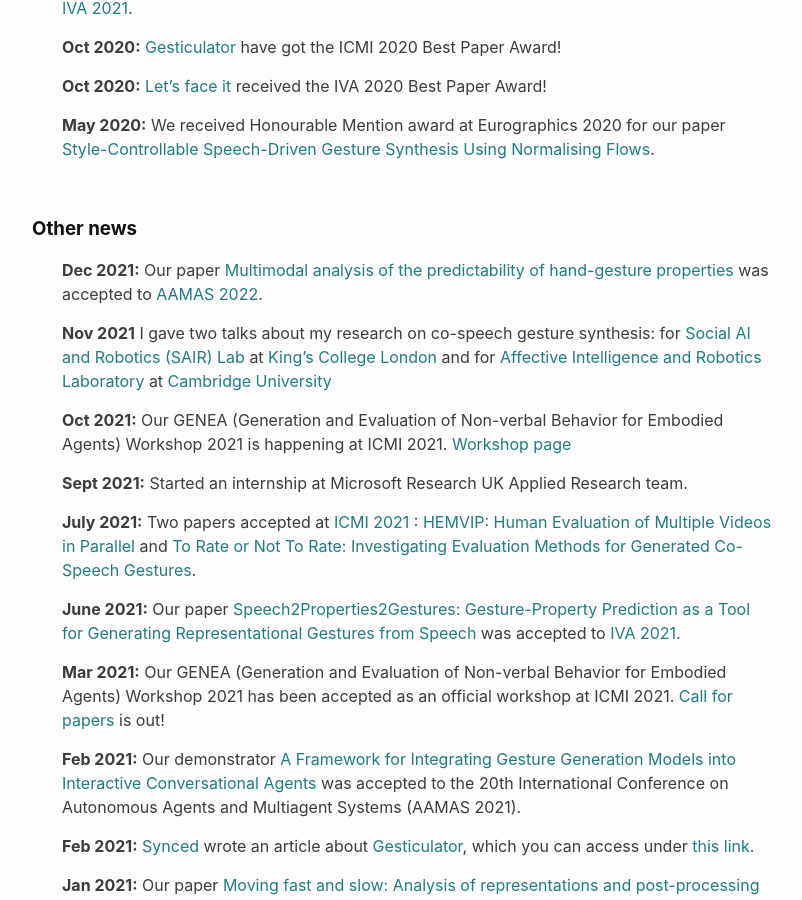
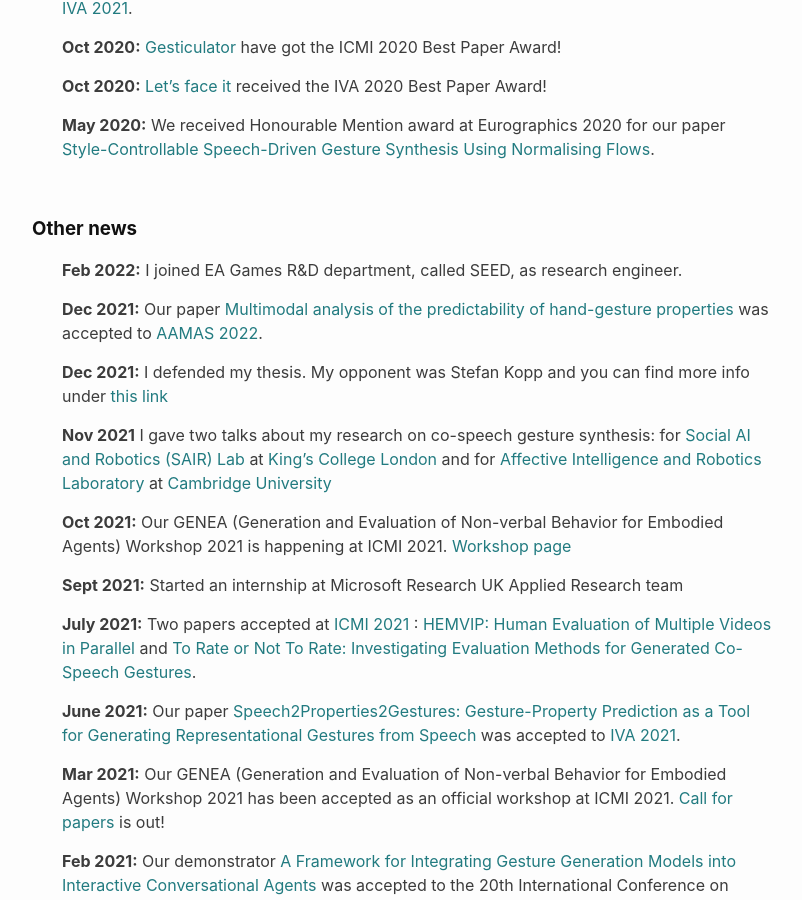
Before and after one commit to Svito-zar/Svito-zar.github.io, a Jekyll site: the page built from index.md, in a window 1280 px wide and 900 px high, scrolled down 539 px. Shown: the whole window, without its empty margins (238-1040 px from the left). Built offline with Jekyll 4.4.1, drawn with Linux system fonts in a browser that asks for light colours.

Commit message:
A small update

```diff
--- a/index.md
+++ b/index.md
@@ -27,10 +27,12 @@ My research is on machine learning models for non-verbal behavior generation, su
 <br>
 ### **Other news**
 
+* <strong>Feb 2022:</strong> I joined EA Games R&D department, called SEED, as research engineer.
 * <strong>Dec 2021:</strong> Our paper [Multimodal analysis of the predictability of hand-gesture properties](https://arxiv.org/abs/2108.05762) was accepted to [AAMAS 2022](https://aamas2022-conference.auckland.ac.nz/).
+* <strong>Dec 2021:</strong> I defended my thesis. My opponent was Stefan Kopp and you can find more info under [this link](https://svito-zar.github.io/defence/)
 * <strong>Nov 2021</strong> I gave two talks about my research on co-speech gesture synthesis: for [Social AI and Robotics (SAIR) Lab](https://sairlab.github.io/) at [King's College London](https://www.kcl.ac.uk/) and for [Affective Intelligence and Robotics Laboratory](https://cambridge-afar.github.io/) at [Cambridge University](https://www.cam.ac.uk/)
 * <strong>Oct 2021:</strong> Our GENEA (Generation and Evaluation of Non-verbal Behavior for Embodied Agents) Workshop 2021 is happening at ICMI 2021. [Workshop page](https://genea-workshop.github.io/2021/)
-* <strong>Sept 2021:</strong> Started an internship at Microsoft Research UK Applied Research team.
+* <strong>Sept 2021:</strong> Started an internship at Microsoft Research UK Applied Research team
 * <strong>July 2021:</strong> Two papers accepted at [ICMI 2021](https://icmi.acm.org/2021/) : [HEMVIP: Human Evaluation of Multiple Videos in Parallel](https://arxiv.org/abs/2101.11898) and [To Rate or Not To Rate: Investigating Evaluation Methods for Generated Co-Speech Gestures](https://arxiv.org/abs/2108.05709).
 * <strong>June 2021:</strong> Our paper [Speech2Properties2Gestures: Gesture-Property Prediction as a Tool for Generating Representational Gestures from Speech](https://dl.acm.org/doi/pdf/10.1145/3472306.3478333) was accepted to [IVA 2021](https://sites.google.com/view/iva2021/).
 * <strong>Mar 2021:</strong> Our GENEA (Generation and Evaluation of Non-verbal Behavior for Embodied Agents) Workshop 2021 has been accepted as an official workshop at ICMI 2021. [Call for papers](https://genea-workshop.github.io/2021/#call-for-papers) is out!
```
